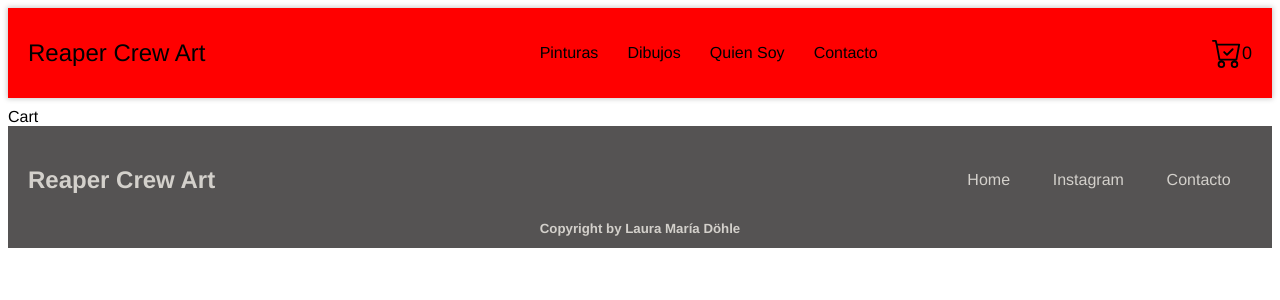
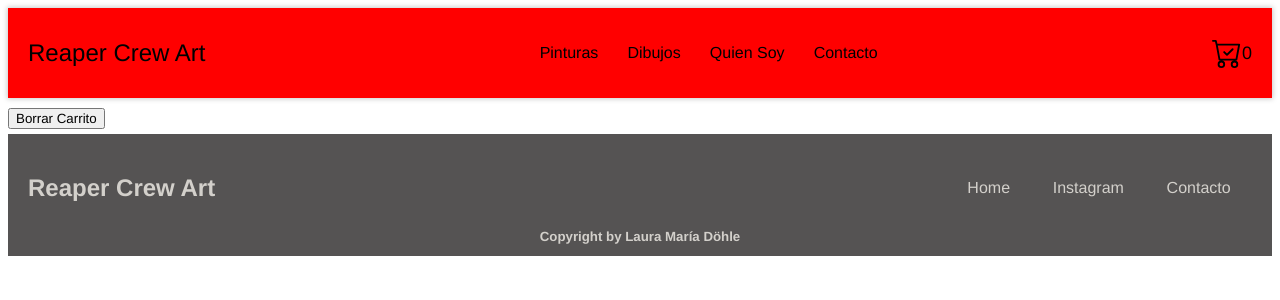
Before and after one commit to laumd23/dohle-menu-ecommerce, a React (Create React App) app: page /cart in a window 1280 px wide. Shown: the top 300 px of the page. Built offline with nearby package versions, Linux system fonts and the light colour scheme.

Commit message:
"Desafio cartContext finalizado"

```diff
--- a/src/App.js
+++ b/src/App.js
@@ -1,17 +1,19 @@
-
 import Header from './components/Header/Header'
 import Footer from './components/Footer/Footer'
 import Main from './components/Main/Main'
 import { BrowserRouter } from 'react-router-dom';
+import CartProvider from './context/CartContext';
 
 const App = () => {
 
     return (
-        <BrowserRouter>
-            <Header />
-            <Main/>
-            <Footer />
-        </BrowserRouter>
+        <CartProvider>
+            <BrowserRouter>
+                <Header />
+                <Main/>
+                <Footer />
+            </BrowserRouter>
+        </CartProvider>
     )
 };
 
--- a/src/components/Cart/Cart.js
+++ b/src/components/Cart/Cart.js
@@ -1,8 +1,27 @@
 import React from 'react'
+import { useContext } from 'react'
+import { CartContext } from '../../context/CartContext'
+import style from './cart.module.css'
 
 const Cart = () => {
+  const {cart, clearCart, removeProd} = useContext(CartContext);
+  console.log(cart);
+
   return (
-    <div>Cart</div>
+    <div className={style.divPpal}>
+      {cart.map((prod)=> (
+        <div key={prod.id}>
+            <img src={prod.img} alt={prod.title}/>
+            <h4> {prod.title}</h4>
+            <h4>€ {prod.price}.-</h4>
+            <button onClick={()=>removeProd(prod.id)}>Eliminar</button>
+        </div>
+      ))}
+
+      <div>
+        <button onClick={ clearCart }>Borrar Carrito</button>
+      </div>
+    </div>
   )
 }
 
--- /dev/null
+++ b/src/components/Cart/cart.module.css
@@ -0,0 +1,9 @@
+.divPpal div img{
+    width: 99px;
+    height: 123px;
+    padding-top: 4px;
+}
+
+.divPpal div button{
+    margin-bottom: 5px;
+}
--- a/src/components/ItemCount/ItemCount.jsx
+++ b/src/components/ItemCount/ItemCount.js
@@ -9,7 +9,7 @@ const ItemCount = ({stock, initial, onAdd}) => {
   }
 
   const restar = () =>{
-     count > initial ? setCount(count - 1) : alert("Desea eliminar el producto del carrito?");
+     count > initial && setCount(count - 1);
   }
 
   return (
--- a/src/components/ItemDatails/ItemDatail.js
+++ b/src/components/ItemDatails/ItemDatail.js
@@ -1,15 +1,20 @@
 import React from 'react'
-import { useState } from 'react';
+import { useState, useContext } from 'react';
 import ItemCount from '../ItemCount/ItemCount'
 import style from '../ItemDatails/itemDetails.module.css'
 import {Link} from 'react-router-dom'
+import { CartContext } from '../../context/CartContext';
 
 const ItemDatail = ({item}) => {
     const[cantidad, setCantidad] = useState(0);
+    const {cart, addToCart} = useContext(CartContext);
 
-    const onAdd = (param) => {
-        setCantidad(param);
+    const onAdd = (qtyItem) => {
+        setCantidad(qtyItem);
+        addToCart(item, qtyItem);
     };
+
+    console.log(cart);
 
   return (
     <div className={style.productDetail} >
--- /dev/null
+++ b/src/context/CartContext.js
@@ -0,0 +1,59 @@
+import { useState, createContext } from "react";
+
+export const CartContext = createContext();
+
+
+const CartProvider = ({children}) => {
+
+    const [cart, setCart] = useState([]);
+
+    const addToCart = (item, qtyItem) =>{
+        if (isInCart(item.id)) {
+            sumarCantidad(item, qtyItem);
+
+        } else {
+            setCart([...cart, {...item, qtyItem}])
+        }
+    }
+
+    //corroborar  si el producto está en el carrito(isInCart)
+    const isInCart = (id) => {
+       return cart.some((prod)=> prod.id === id)
+    }
+
+    //sumar cantidades del mismo producto
+    const sumarCantidad = (item, qtyItem) => {
+        const cartUpDate = cart.map((prod)=>{
+            if (prod.id === item.id) {
+                const productUpDate = {
+                    ...prod,
+                    qtyItem: prod.qtyItem + qtyItem
+                }
+                return productUpDate
+            } else {
+                return prod
+            }
+        })
+        setCart(cartUpDate)
+    };
+
+    //eliminar un solo producto
+    const removeProd = (id) => {
+        console.log (`Eliminó producto ${id}`);
+        const cartFilter = cart.filter ((prod)=> prod.id !== id)
+        setCart(cartFilter);
+    }
+
+    //borrar carrito
+    const clearCart = () => {
+        setCart([])
+    }
+
+    return(
+        <CartContext.Provider value={{ cart, addToCart, clearCart, removeProd }}>
+            {children}
+        </CartContext.Provider>
+    )
+}
+
+export default CartProvider
```
Also changed, not shown: src/components/CartWidget/CartWidget.js (line endings or trailing spaces).
